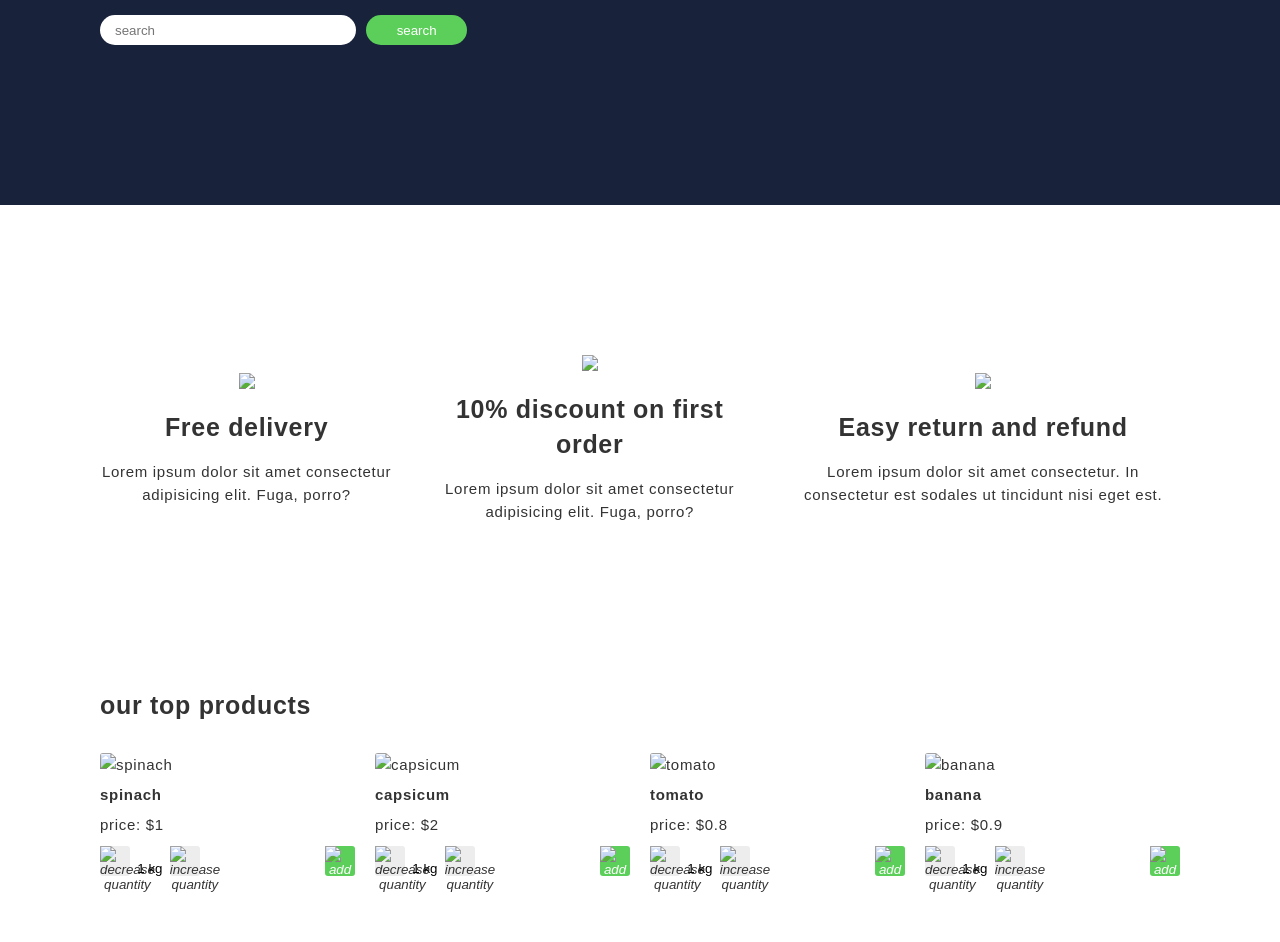
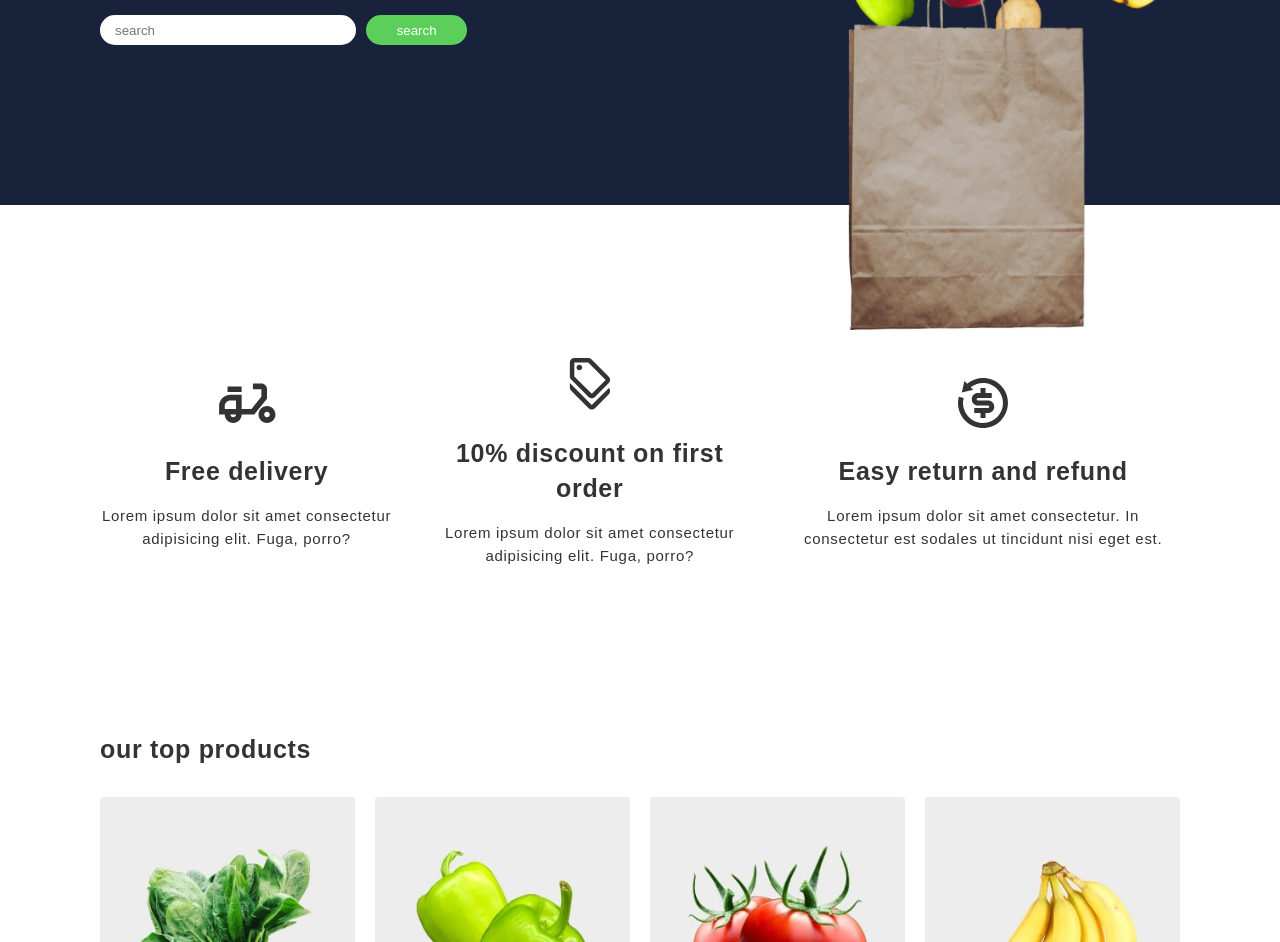
Before and after one commit to rishikmr9/grocery-store, a plain HTML site: page index.html in a window 1280 px wide. Shown: the part 295-1237 px from the top of the page. Drawn offline with Linux system fonts and the light colour scheme; the site is published under a folder, as on GitHub Pages, so addresses that start at the root find nothing.

Commit message:
fixed websiteAssets url in index.html

```diff
--- a/index.html
+++ b/index.html
@@ -19,14 +19,14 @@
             <form action="/search" method="post">
                 <input type="text" placeholder="search">
                 <button class="btn iconBtn">
-                    <i class="icon"><img src="/websiteAssets/icons/search.png" alt="search"></i>
+                    <i class="icon"><img src="websiteAssets/icons/search.png" alt="search"></i>
                 </button>
             </form>
         </div>
 
         <!-- menu button -->
         <button class="btn iconBtn tn">
-            <i class="icon"><img src="/websiteAssets/icons/menu.png" alt="toggle menu"></i>
+            <i class="icon"><img src="websiteAssets/icons/menu.png" alt="toggle menu"></i>
         </button>
 
         <nav>
@@ -34,8 +34,8 @@
                 <li><a href="/about">about</a></li>
                 <li><a href="/contact">contact</a></li>
                 <div class="navLinks">
-                    <li><a href="/cart"><i class="icon"><img src="/websiteAssets/icons/shoppingCart.png" alt="shopping cart"></i></a></li>
-                    <li><a href="/user"><i class="icon"><img src="/websiteAssets/icons/userProfile.png" alt="user profile"></i></a></li>
+                    <li><a href="/cart"><i class="icon"><img src="websiteAssets/icons/shoppingCart.png" alt="shopping cart"></i></a></li>
+                    <li><a href="/user"><i class="icon"><img src="websiteAssets/icons/userProfile.png" alt="user profile"></i></a></li>
                 </div>
             </ul>
         </nav>
@@ -59,7 +59,7 @@
                 </div>
                 <!-- right column -->
                 <div class="right">
-                    <img src="/websiteAssets/images/grocery.png" id="heroImage">
+                    <img src="websiteAssets/images/grocery.png" id="heroImage">
                 </div>
             </div>
 
@@ -68,17 +68,17 @@
         <!-- benefits -->
         <section id="benefits" class="flex">
             <div class="card">
-                <img src="/websiteAssets/images/free delivery.svg">
+                <img src="websiteAssets/images/free delivery.svg">
                 <h2>Free delivery</h2>
                 <p>Lorem ipsum dolor sit amet consectetur adipisicing elit. Fuga, porro?</p>
             </div>
             <div class="card">
-                <img src="/websiteAssets/images/discount.svg">
+                <img src="websiteAssets/images/discount.svg">
                 <h2>10% discount on first order</h2>
                 <p>Lorem ipsum dolor sit amet consectetur adipisicing elit. Fuga, porro?</p>
             </div>
             <div class="card">
-                <img src="/websiteAssets/images/return and refund.svg">
+                <img src="websiteAssets/images/return and refund.svg">
                 <h2>Easy return and refund</h2>
                 <p>Lorem ipsum dolor sit amet consectetur. In consectetur est sodales ut tincidunt nisi eget est.</p>
             </div>
@@ -93,88 +93,88 @@
 
                 <div class="productCard">
                     <a href="#">
-                        <img src="/websiteAssets/tmp/tmp1.jpg" alt="spinach" class="productImage">
+                        <img src="websiteAssets/tmp/tmp1.jpg" alt="spinach" class="productImage">
                         <h3>spinach</h3>
                         <p class="price">price: $1</p>
                         <!-- quantity input -->
                         <div>
                             <div class="quantity">
                                 <button class="btn iconBtn secondary light">
-                                    <i class="icon"><img src="/websiteAssets/icons/minus.png" alt="decrease quantity"></i>
+                                    <i class="icon"><img src="websiteAssets/icons/minus.png" alt="decrease quantity"></i>
                                 </button>
                                 <input type="text" name="quantity" value="1 kg">
                                 <button class="btn iconBtn secondary light">
-                                    <i class="icon"><img src="/websiteAssets/icons/plus.png" alt="increase quantity"></i>
+                                    <i class="icon"><img src="websiteAssets/icons/plus.png" alt="increase quantity"></i>
                                 </button>
                             </div>
                             <button class="btn iconBtn cta">
-                                <i class="icon"><img src="/websiteAssets/icons/shoppingCart.png" alt="add to cart"></i>
+                                <i class="icon"><img src="websiteAssets/icons/shoppingCart.png" alt="add to cart"></i>
                             </button>
                         </div>
                     </a>
                 </div>
                 <div class="productCard">
                     <a href="#">
-                        <img src="/websiteAssets/tmp/tmp2.jpg" alt="capsicum" class="productImage">
+                        <img src="websiteAssets/tmp/tmp2.jpg" alt="capsicum" class="productImage">
                         <h3>capsicum</h3>
                         <p class="price">price: $2</p>
                         <!-- quantity input -->
                         <div>
                             <div class="quantity">
                                 <button class="btn iconBtn secondary light">
-                                    <i class="icon"><img src="/websiteAssets/icons/minus.png" alt="decrease quantity"></i>
+                                    <i class="icon"><img src="websiteAssets/icons/minus.png" alt="decrease quantity"></i>
                                 </button>
                                 <input type="text" name="quantity" value="1 kg" >
                                 <button class="btn iconBtn secondary light">
-                                    <i class="icon"><img src="/websiteAssets/icons/plus.png" alt="increase quantity"></i>
+                                    <i class="icon"><img src="websiteAssets/icons/plus.png" alt="increase quantity"></i>
                                 </button>
                             </div>
                             <button class="btn iconBtn cta">
-                                <i class="icon"><img src="/websiteAssets/icons/shoppingCart.png" alt="add to cart"></i>
+                                <i class="icon"><img src="websiteAssets/icons/shoppingCart.png" alt="add to cart"></i>
                             </button>
                         </div>
                     </a>
                 </div>
                 <div class="productCard">
                     <a href="#">
-                        <img src="/websiteAssets/tmp/tmp3.jpg" alt="tomato" class="productImage">
+                        <img src="websiteAssets/tmp/tmp3.jpg" alt="tomato" class="productImage">
                         <h3>tomato</h3>
                         <p class="price">price: $0.8</p>
                         <!-- quantity input -->
                         <div>
                             <div class="quantity">
                                 <button class="btn iconBtn secondary light">
-                                    <i class="icon"><img src="/websiteAssets/icons/minus.png" alt="decrease quantity"></i>
+                                    <i class="icon"><img src="websiteAssets/icons/minus.png" alt="decrease quantity"></i>
                                 </button>
                                 <input type="text" name="quantity" value="1 kg">
                                 <button class="btn iconBtn secondary light">
-                                    <i class="icon"><img src="/websiteAssets/icons/plus.png" alt="increase quantity"></i>
+                                    <i class="icon"><img src="websiteAssets/icons/plus.png" alt="increase quantity"></i>
                                 </button>
                             </div>
                             <button class="btn iconBtn cta">
-                                <i class="icon"><img src="/websiteAssets/icons/shoppingCart.png" alt="add to cart"></i>
+                                <i class="icon"><img src="websiteAssets/icons/shoppingCart.png" alt="add to cart"></i>
                             </button>
                         </div>
                     </a>
                 </div>
                 <div class="productCard">
                     <a href="#">
-                        <img src="/websiteAssets/tmp/tmp4.jpg" alt="banana" class="productImage">
+                        <img src="websiteAssets/tmp/tmp4.jpg" alt="banana" class="productImage">
                         <h3>banana</h3>
                         <p class="price">price: $0.9</p>
                         <!-- quantity input -->
                         <div>
                             <div class="quantity">
                                 <button class="btn iconBtn secondary light">
-                                    <i class="icon"><img src="/websiteAssets/icons/minus.png" alt="decrease quantity"></i>
+                                    <i class="icon"><img src="websiteAssets/icons/minus.png" alt="decrease quantity"></i>
                                 </button>
                                 <input type="text" name="quantity" value="1 kg">
                                 <button class="btn iconBtn secondary light">
-                                    <i class="icon"><img src="/websiteAssets/icons/plus.png" alt="increase quantity"></i>
+                                    <i class="icon"><img src="websiteAssets/icons/plus.png" alt="increase quantity"></i>
                                 </button>
                             </div>
                             <button class="btn iconBtn cta">
-                                <i class="icon"><img src="/websiteAssets/icons/shoppingCart.png" alt="add to cart"></i>
+                                <i class="icon"><img src="websiteAssets/icons/shoppingCart.png" alt="add to cart"></i>
                             </button>
                         </div>
                     </a>
@@ -189,19 +189,19 @@
 
             <div class="flex">
                 <div class="card">
-                    <img src="/websiteAssets/tmp/tmp5.jpg" alt="potato" class="productImage">
+                    <img src="websiteAssets/tmp/tmp5.jpg" alt="potato" class="productImage">
                     <h3>potatoes</h3>
                     <p class="offer">15% off</p>
                     <button class="btn lg">add to cart</button>
                 </div>
                 <div class="card">
-                    <img src="/websiteAssets/tmp/tmp6.jpg" alt="apple" class="productImage">
+                    <img src="websiteAssets/tmp/tmp6.jpg" alt="apple" class="productImage">
                     <h3>apple</h3>
                     <p class="offer">7% off</p>
                     <button class="btn lg">add to cart</button>
                 </div>
                 <div class="card">
-                    <img src="/websiteAssets/tmp/tmp7.jpg" alt="product name" class="productImage">
+                    <img src="websiteAssets/tmp/tmp7.jpg" alt="product name" class="productImage">
                     <h3>milk</h3>
                     <p class="offer">10% off</p>
                     <button class="btn lg">add to cart</button>
@@ -215,25 +215,25 @@
             <div class="listing grid">
                 <div class="card">
                     <a href="#">
-                        <img src="/websiteAssets/tmp/tmp8.jpg" alt="vegetables">
+                        <img src="websiteAssets/tmp/tmp8.jpg" alt="vegetables">
                         <h3>vegetables</h3>
                     </a>
                 </div>
                 <div class="card">
                     <a href="#">
-                        <img src="/websiteAssets/tmp/tmp9.jpg" alt="fruits">
+                        <img src="websiteAssets/tmp/tmp9.jpg" alt="fruits">
                         <h3>fruits</h3>
                     </a>
                 </div>
                 <div class="card">
                     <a href="#">
-                        <img src="/websiteAssets/tmp/tmp10.jpg" alt="dairy">
+                        <img src="websiteAssets/tmp/tmp10.jpg" alt="dairy">
                         <h3>dairy</h3>
                     </a>
                 </div>
                 <div class="card">
                     <a href="#" class="cardLink">
-                        <img src="/websiteAssets/tmp/tmp11.jpg" alt="stationary">
+                        <img src="websiteAssets/tmp/tmp11.jpg" alt="stationary">
                         <h3>stationary</h3>
                     </a>
                 </div>
```
